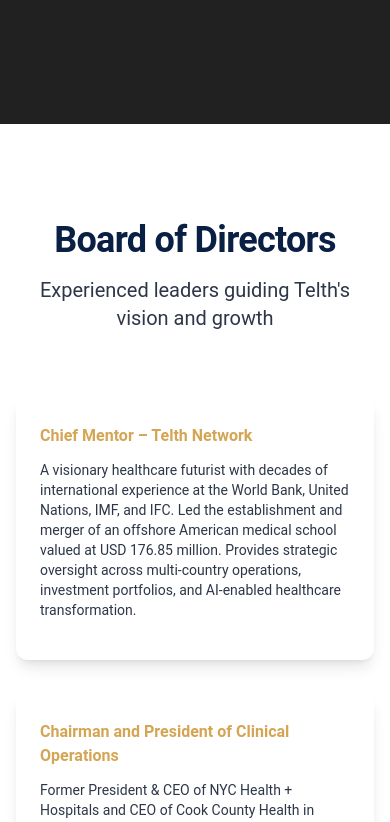
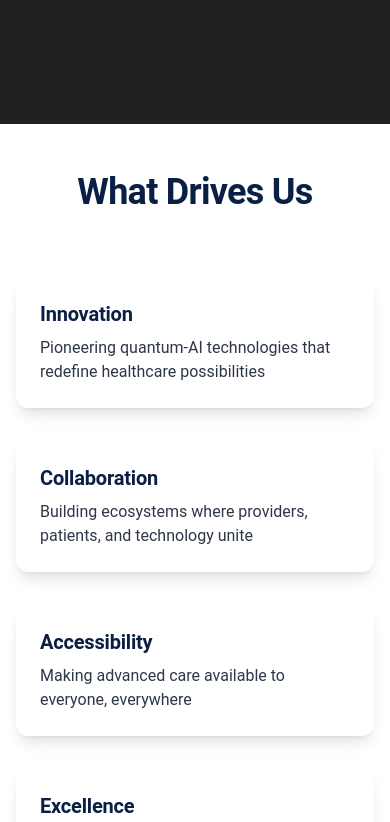
Before and after one commit to Telth-Healthcare/Telth-org, a React (Vite) app: page /about in a window 390 px wide. Shown: the part 4360-5182 px from the top of the page. Built offline with nearby package versions, Linux system fonts and the light colour scheme.

Commit message:
command the board members

```diff
--- a/src/pages/About.tsx
+++ b/src/pages/About.tsx
@@ -247,55 +247,55 @@
   );
 }
 
-function BoardOfDirectors() {
-  const ref = useRef(null);
-  const isInView = useInView(ref, { once: true, margin: '-100px' });
+// function BoardOfDirectors() {
+//   const ref = useRef(null);
+//   const isInView = useInView(ref, { once: true, margin: '-100px' });
 
-  return (
-    <section ref={ref} className="py-24 bg-white">
-      <div className="max-w-7xl mx-auto px-4 sm:px-6 lg:px-8">
-        <motion.div
-          initial={{ opacity: 0, y: 30 }}
-          animate={isInView ? { opacity: 1, y: 0 } : {}}
-          transition={{ duration: 0.8 }}
-          className="text-center mb-16"
-        >
-          <h2 className="text-4xl sm:text-5xl font-bold text-[#0A1F44] mb-4">
-            Board of Directors
-          </h2>
-          <p className="text-xl text-[#2D3748]">
-            Experienced leaders guiding Telth's vision and growth
-          </p>
-        </motion.div>
+//   return (
+//     <section ref={ref} className="py-24 bg-white">
+//       <div className="max-w-7xl mx-auto px-4 sm:px-6 lg:px-8">
+//         <motion.div
+//           initial={{ opacity: 0, y: 30 }}
+//           animate={isInView ? { opacity: 1, y: 0 } : {}}
+//           transition={{ duration: 0.8 }}
+//           className="text-center mb-16"
+//         >
+//           <h2 className="text-4xl sm:text-5xl font-bold text-[#0A1F44] mb-4">
+//             Board of Directors
+//           </h2>
+//           <p className="text-xl text-[#2D3748]">
+//             Experienced leaders guiding Telth's vision and growth
+//           </p>
+//         </motion.div>
 
-        <div className="grid md:grid-cols-2 lg:grid-cols-3 gap-8">
-          {boardMembers.map((member, index) => (
-            <motion.div
-              key={index}
-              initial={{ opacity: 0, y: 30 }}
-              animate={isInView ? { opacity: 1, y: 0 } : {}}
-              transition={{ duration: 0.6, delay: index * 0.1 }}
-              className="bg-white rounded-xl shadow-lg overflow-hidden hover:shadow-2xl transition-shadow"
-            >
-              <div className="p-6">
-                <h3 className="text-xl font-bold text-[#0A1F44] mb-1">{member?.name || ""}</h3>
-                <div className="text-[#D4A554] font-semibold mb-3">{member?.title}</div>
-                <p className="text-[#2D3748] text-sm mb-4">{member?.bio}</p>
-              </div>
-            </motion.div>
-          ))}
-        </div>
-      </div>
-    </section>
-  );
-}
+//         <div className="grid md:grid-cols-2 lg:grid-cols-3 gap-8">
+//           {boardMembers.map((member, index) => (
+//             <motion.div
+//               key={index}
+//               initial={{ opacity: 0, y: 30 }}
+//               animate={isInView ? { opacity: 1, y: 0 } : {}}
+//               transition={{ duration: 0.6, delay: index * 0.1 }}
+//               className="bg-white rounded-xl shadow-lg overflow-hidden hover:shadow-2xl transition-shadow"
+//             >
+//               <div className="p-6">
+//                 <h3 className="text-xl font-bold text-[#0A1F44] mb-1">{member?.name || ""}</h3>
+//                 <div className="text-[#D4A554] font-semibold mb-3">{member?.title}</div>
+//                 <p className="text-[#2D3748] text-sm mb-4">{member?.bio}</p>
+//               </div>
+//             </motion.div>
+//           ))}
+//         </div>
+//       </div>
+//     </section>
+//   );
+// }
 
 function CoreValues() {
   const ref = useRef(null);
   const isInView = useInView(ref, { once: true, margin: '-100px' });
 
   return (
-    <section ref={ref} className="py-2 bg-white">
+    <section ref={ref} className="py-2 mt-10 mb-6 bg-white">
       <div className="max-w-7xl mx-auto px-4 sm:px-6 lg:px-8">
         <motion.div
           initial={{ opacity: 0, y: 30 }}
@@ -336,7 +336,7 @@
       <PageHero />
       <MissionVision />
       <Timeline />
-      <BoardOfDirectors />
+      {/* <BoardOfDirectors /> */}
       <CoreValues />
     </>
   );
```
